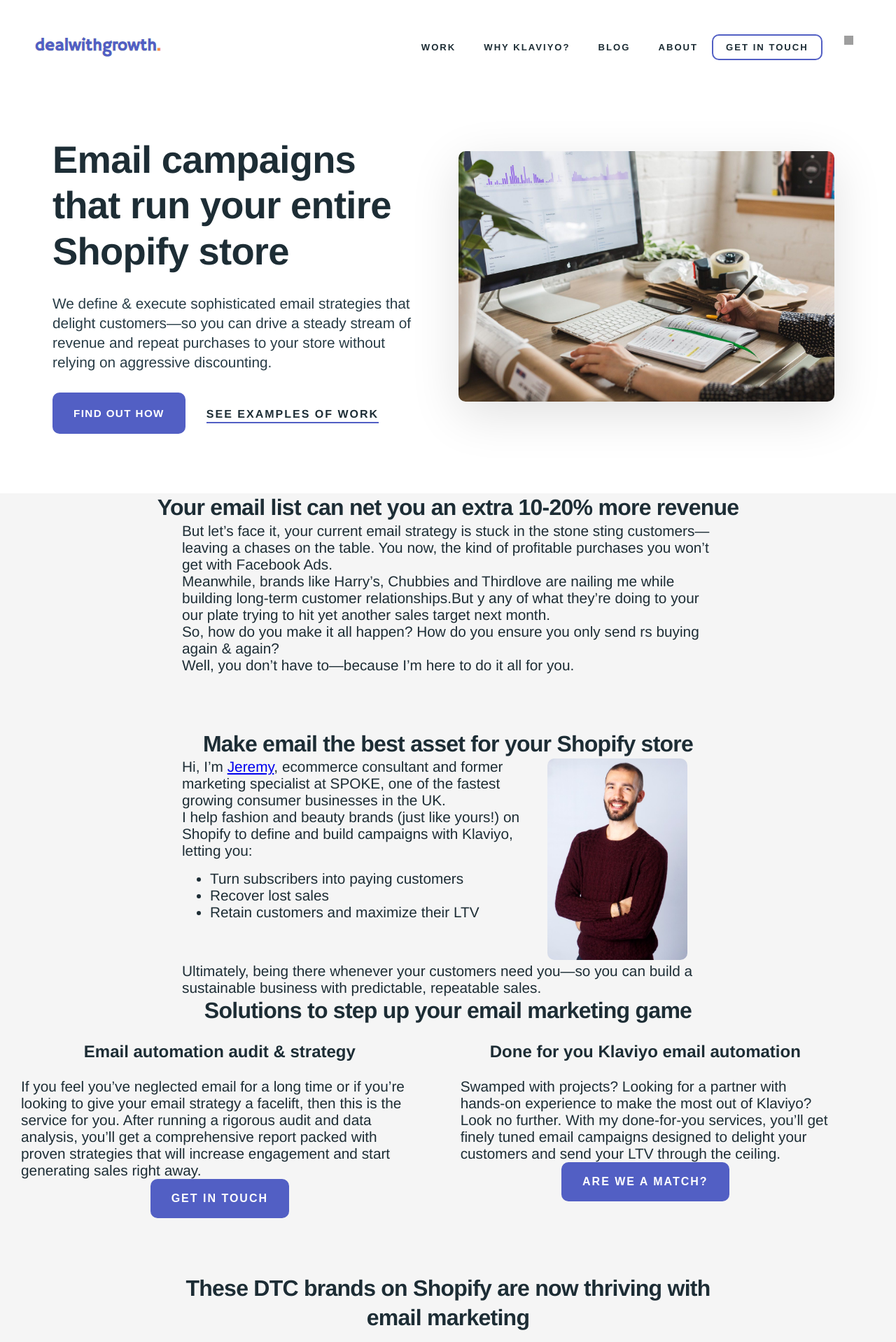
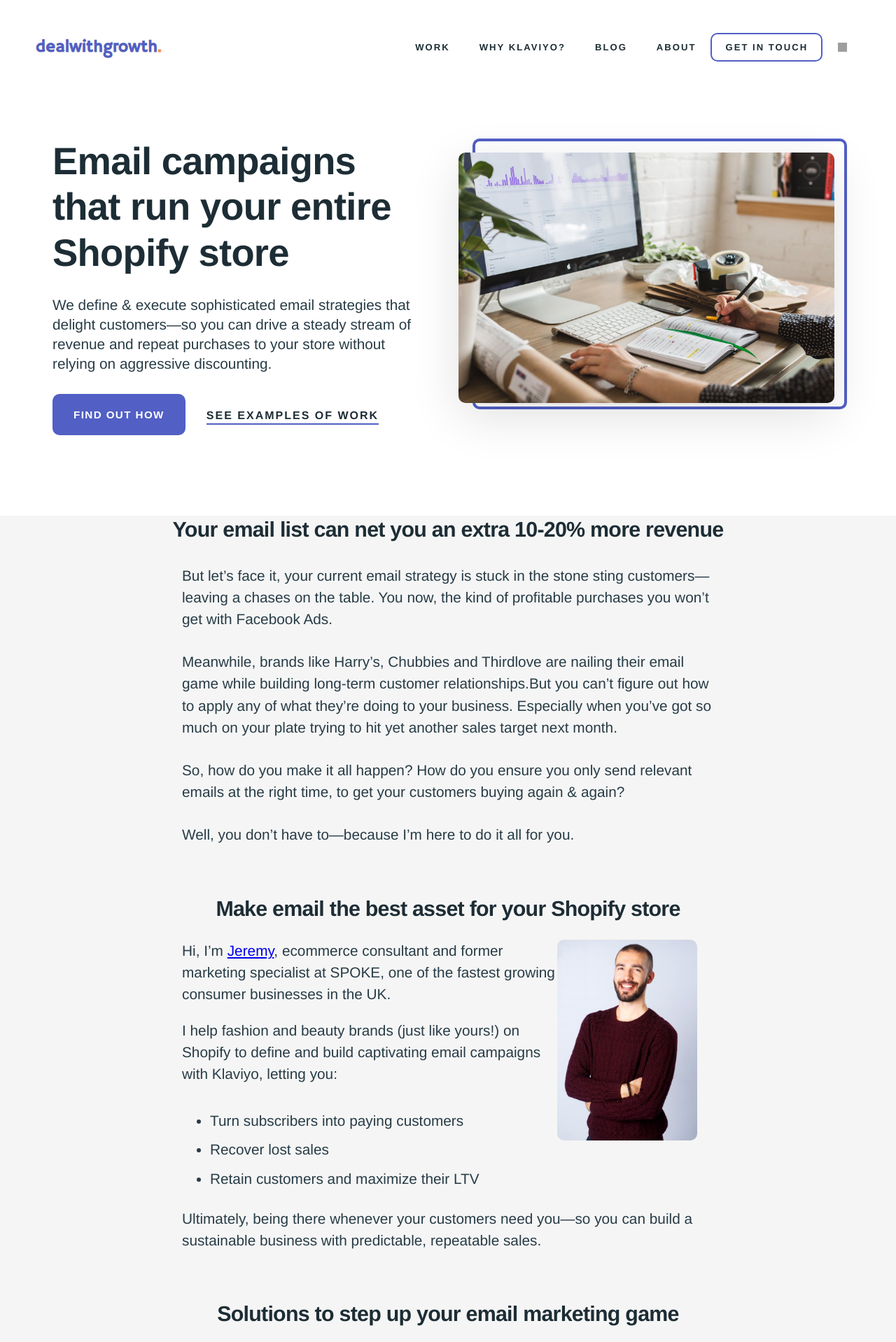
Before and after one commit to sasmilo/react-landing-page-clone, a React (Create React App) app: page / in a window 1280 px wide. Shown: the top 1918 px of the page at 70% size. Built offline with nearby package versions, Linux system fonts and the light colour scheme; grey boxes are pictures that could not be loaded.

Commit message:
Add changes to CSS ov the page

```diff
--- a/src/App.js
+++ b/src/App.js
@@ -66,7 +66,7 @@
     color: ${ourGray};
     text-decoration: none;
     display: block;
-    padding: 10px 18px 0;
+    padding: 12px 19px 0;
     margin-top: 10 px;
     outline-offset: -1px;
     transition: all 0.2s ease-in-out;
@@ -107,13 +107,9 @@
   cursor: pointer;
 `;
 
-const headerParImgStyle = css`
-  margin: 0;
-`;
-
 const headerDiv2 = css`
-  padding-top: 10px;
-  padding-right: 10px;
+  padding-top: 8px;
+  padding-right: 28px;
 `;
 
 const sectionStyles1 = css`
@@ -121,7 +117,14 @@
   align-items: left;
   grid-template-columns: 1fr 1fr;
   padding: 0 75px;
-  padding-bottom: ${paddBott};
+  padding-bottom: calc(30px + ${paddBott});
+
+  ::before {
+    width: 150px;
+    height: 100px;
+    transform: skewY(-deg);
+    background: red;
+  }
 
   h1 {
     color: ${ourGray};
@@ -145,8 +148,6 @@
     width: 100%;
     border-radius: 10px;
     box-shadow: 0 19px 70px 0 rgb(0 0 0 / 12%);
-
-    /* border: 4px solid ${purple}; */
   }
 
   p {
@@ -200,6 +201,20 @@
 `;
 
 const rightDiv1 = css`
+  display: inline-block;
+  position: relative;
+
+  ::before {
+    position: absolute;
+    top: 0;
+    left: 35px;
+    width: calc(100% - 10px);
+    height: calc(100% - 50px);
+    border: 4px solid ${purple};
+    border-radius: 10px;
+    content: '';
+  }
+
   img {
     position: relative;
     top: 20px;
@@ -223,75 +238,86 @@
   padding-right: auto;
   padding-left: auto;
   background-color: ${lightGray};
-  padding-bottom: ${paddBott};
+  padding-bottom: calc(${paddBott} - 40px);
 
   h2 {
     font-family: 'Merriweather', 'Helvetica', 'Arial', serif;
     color: ${ourGray};
     text-align: center;
-    font-size: 2rem;
+    font-size: 1.9rem;
     letter-spacing: -0.75px;
     font-weight: 700;
     line-height: 1.3;
     margin-block-start: 0;
     margin-block-end: 0;
+    padding-bottom: 30px;
   }
 
   p {
     max-width: 760px;
-    color: ${ourGray};
+    color: ${parGray};
     margin-right: auto;
     margin-left: auto;
     font-size: 1.3rem;
-    font-weight: 400;
+    line-height: 1.5;
+    font-weight: 300;
     font-family: 'PT Sans', 'Helvetica', 'Arial', sans-serif;
     margin-block-start: 0;
     margin-block-end: 0;
+    padding-bottom: 30px;
   }
 `;
 
 const sectionStyles3 = css`
   background-color: ${lightGray};
-  width: 100% img {
-    width: 233px;
+  width: 100%;
+  padding-bottom: calc(${paddBott} - 30px);
+
+  img {
+    width: 240px;
     height: auto;
     border-radius: 10px;
-    padding-bottom: ${paddBott};
   }
 
   h2 {
     font-family: 'Merriweather', 'Helvetica', 'Arial', serif;
     color: ${ourGray};
     text-align: center;
-    font-size: 2rem;
+    font-size: 1.9rem;
     letter-spacing: -0.75px;
     font-weight: 700;
     line-height: 1.3;
     margin-block-start: 0;
     margin-block-end: 0;
+    padding-bottom: 25px;
   }
 
   p {
     margin-block-start: 0;
     margin-block-end: 0;
+    padding-bottom: 20px;
   }
 
+  li {
+    padding-bottom: 10px;
+  }
   p,
   li {
     max-width: 760px;
-    color: ${ourGray};
+    color: ${parGray};
     margin-right: auto;
     margin-left: auto;
     font-size: 1.3rem;
-    font-weight: 400;
+    line-height: 1.5;
+    font-weight: 300;
     font-family: 'PT Sans', 'Helvetica', 'Arial', sans-serif;
   }
 `;
 
 const gridSection3 = css`
   display: grid;
-  grid-template-columns: 3fr 1fr;
-  width: 95%;
+  grid-template-columns: 12fr 5fr;
+  width: 100%;
   height: auto;
 `;
 
@@ -310,7 +336,9 @@
 
 const sectionStyles4 = css`
   background-color: ${lightGray};
-  padding-bottom: ${paddBott};
+  padding-bottom: calc(${paddBott} + 35px);
+  padding-left: 50px;
+  padding-right: 50px;
   h2 {
     max-width: 760px;
     margin-right: auto;
@@ -318,28 +346,34 @@
     font-family: 'Merriweather', 'Helvetica', 'Arial', serif;
     color: ${ourGray};
     text-align: center;
-    font-size: 2rem;
+    font-size: 1.9rem;
     letter-spacing: -0.75px;
     font-weight: 700;
     line-height: 1.3;
     margin-block-start: 0;
     margin-block-end: 0;
+    padding-bottom: 60px;
   }
 `;
 
 const gridSection4 = css`
   display: grid;
   grid-template-columns: auto auto;
-  width: 95%;
+  grid-gap: 20px;
+  width: 100%;
   height: auto;
 `;
 
 const elementOfGrid4 = css`
+  background: #fff;
+  border-radius: 10px;
+  padding: 30px;
+
   h3 {
     font-family: 'Merriweather', 'Helvetica', 'Arial', serif;
     color: ${ourGray};
     text-align: center;
-    font-size: 1.5rem;
+    font-size: 1.4rem;
   }
 
   p {
@@ -347,21 +381,25 @@
     margin-right: auto;
     margin-left: auto;
     font-size: 1.3rem;
-    font-weight: 400;
+    line-height: 1.5;
+    font-weight: 300;
     font-family: 'PT Sans', 'Helvetica', 'Arial', sans-serif;
     max-width: 760px;
     margin: 30px 30px 28px;
-    padding: 0;
+    padding-bottom: 30px;
     margin-block-start: 0;
     margin-block-end: 0;
   }
 
   button {
+  }
+`;
+const leftGridButt4 = css`
   border-radius: 10px;
   border: none;
   background-color: ${purple};
+  color: #fff;
   font-size: 1rem;
-    color: #fff;
   font-weight: 700;
   letter-spacing: 2px;
   line-height: 1;
@@ -373,25 +411,46 @@
   cursor: pointer;
   margin: auto;
   display: block;
-  }
+`;
+
+const rightGridButt4 = css`
+  border-radius: 10px;
+  border: none;
+  font-size: 1rem;
+  font-weight: 700;
+  letter-spacing: 2px;
+  line-height: 1;
+  padding: 20px 30px 20px;
+  text-align: center;
+  text-decoration: none;
+  text-transform: uppercase;
+  width: auto;
+  cursor: pointer;
+  margin: auto;
+  display: block;
+  background-color: #fff;
+  color: #000;
+  border: 2px solid ${purple};
+  border-radius: 10px;
+  font-family: 'PT Sans', 'Helvetica', 'Arial', sans-serif;
 `;
 
 const sectionStyles5 = css`
   background-color: ${lightGray};
   padding-bottom: ${paddBott};
   h2 {
-    max-width: 760px;
     margin-right: auto;
     margin-left: auto;
     font-family: 'Merriweather', 'Helvetica', 'Arial', serif;
     color: ${ourGray};
     text-align: center;
-    font-size: 2rem;
+    font-size: 1.9rem;
     letter-spacing: -0.75px;
     font-weight: 700;
     line-height: 1.3;
     margin-block-start: 0;
     margin-block-end: 0;
+    padding-bottom: 20px;
   }
 
   p {
@@ -425,9 +484,12 @@
   display: flex;
   flex-wrap: wrap;
   align-items: baseline;
+  line-height: 1.3;
   justify-content: space-between;
   list-style: none;
   margin-left: 0px;
+  padding-left: 60px;
+  padding-right: 60px;
 
   img {
     height: 20px;
@@ -439,30 +501,33 @@
   padding-right: auto;
   padding-left: auto;
   background-color: ${lightGray};
-  padding-bottom: ${paddBott};
+  padding-bottom: calc(${paddBott} - 40px);
 
   h2 {
     font-family: 'Merriweather', 'Helvetica', 'Arial', serif;
     color: ${ourGray};
     text-align: center;
-    font-size: 2rem;
+    font-size: 1.9rem;
     letter-spacing: -0.75px;
     font-weight: 700;
     line-height: 1.3;
     margin-block-start: 0;
     margin-block-end: 0;
+    padding-bottom: 30px;
   }
 
   p {
     max-width: 760px;
-    color: ${ourGray};
+    color: ${parGray};
     margin-right: auto;
     margin-left: auto;
+    line-height: 1.5;
     font-size: 1.3rem;
-    font-weight: 400;
+    font-weight: 300;
     font-family: 'PT Sans', 'Helvetica', 'Arial', sans-serif;
     margin-block-start: 0;
     margin-block-end: 0;
+    padding-bottom: 30px;
   }
 
   img {
@@ -471,18 +536,24 @@
   }
 `;
 
+const smallLine6 = css`
+  width: 50px;
+  border-bottom: 2px solid ${purple};
+`;
+
 const sectionStyles7 = css`
-  padding-bottom: ${paddBott};
+  padding-bottom: calc(${paddBott} - 70px);
   h2 {
     font-family: 'Merriweather', 'Helvetica', 'Arial', serif;
     color: ${ourGray};
     text-align: center;
-    font-size: 2rem;
+    font-size: 1.9rem;
     letter-spacing: -0.75px;
     font-weight: 700;
     line-height: 1.3;
     margin-block-start: 0;
     margin-block-end: 0;
+    padding-bottom: 30px;
   }
 
   p {
@@ -491,11 +562,13 @@
     margin-right: auto;
     margin-left: auto;
     font-size: 1.3rem;
-    font-weight: 400;
+    line-height: 1.5;
+    font-weight: 300;
     font-family: 'PT Sans', 'Helvetica', 'Arial', sans-serif;
     text-align: center;
     margin-block-start: 0;
     margin-block-end: 0;
+    padding-bottom: 30px;
   }
 
   button {
@@ -521,10 +594,11 @@
 const sectionStyles8 = css`
   display: grid;
   grid-template-columns: 1fr 1fr 1fr 1fr;
-  padding: 3rem 0 0;
   background: ${footerGray};
   color: ${white};
+  padding-top: 3rem;
   padding-left: 50px;
+  padding-bottom: calc(${paddBott} - 80px);
 
   h3 {
     font-family: 'Merriweather', 'Helvetica', 'Arial', serif;
@@ -606,6 +680,17 @@
           margin: 0;
           padding: 0;
           z-index: -1;
+
+          /* ::before {
+            background-color: #f5f5f5;
+            content: '';
+            height: 150%;
+            transform: skewY(-5deg);
+            position: absolute;
+            top: -240px;
+            width: 100%;
+            z-index: -1;
+          } */
         `}
       >
         <header css={headerStyles}>
@@ -628,9 +713,9 @@
               <span>Get in touch</span>
             </a>
 
-            <p css={headerParImgStyle}>
+            <a href="#1">
               <img src={usa} alt="usa" css={headerFlagStyle} />
-            </p>
+            </a>
           </div>
         </header>
 
@@ -662,13 +747,15 @@
           </p>
           <p>
             Meanwhile, brands like Harry’s, Chubbies and Thirdlove are nailing
-            me while building long-term customer relationships.But y any of what
-            they’re doing to your our plate trying to hit yet another sales
-            target next month.
+            their email game while building long-term customer relationships.But
+            you can’t figure out how to apply any of what they’re doing to your
+            business. Especially when you’ve got so much on your plate trying to
+            hit yet another sales target next month.
           </p>
           <p>
             So, how do you make it all happen? How do you ensure you only send
-            rs buying again & again?
+            relevant emails at the right time, to get your customers buying
+            again & again?
           </p>
           <p>Well, you don’t have to—because I’m here to do it all for you.</p>
         </section>
@@ -685,7 +772,8 @@
                 </p>
                 <p>
                   I help fashion and beauty brands (just like yours!) on Shopify
-                  to define and build campaigns with Klaviyo, letting you:
+                  to define and build captivating email campaigns with Klaviyo,
+                  letting you:
                 </p>
                 <ul>
                   <li>Turn subscribers into paying customers</li>
@@ -717,7 +805,7 @@
                 strategies that will increase engagement and start generating
                 sales right away.
               </p>
-              <button>Get in touch</button>
+              <button css={leftGridButt4}>Get in touch</button>
             </div>
             <div css={elementOfGrid4}>
               <h3>Done for you Klaviyo email automation</h3>
@@ -728,7 +816,7 @@
                 campaigns designed to delight your customers and send your LTV
                 through the ceiling.
               </p>
-              <button>Are we a match?</button>
+              <button css={rightGridButt4}>Are we a match?</button>
             </div>
           </div>
         </section>
@@ -873,7 +961,7 @@
             sure they’re a valued part of the community.
           </p>
           <p>Want me to do the same for you?</p>
-          <button> </button>
+          <p css={smallLine6} />
         </section>
 
         <section id="section7" css={sectionStyles7}>
@@ -885,6 +973,7 @@
             LTV through the ceiling.
           </p>
           <button>Let's talk email </button>
+          <br />
           <p>
             Not ready to get in touch yet?{' '}
             <a href="#1" alt="link33">
@@ -940,8 +1029,6 @@
               </a>
             </p>
           </div>
-          <br />
-          <br />
         </section>
 
         <footer css={footerStyles}>
```
Lines whose indentation alone changed are shown as unchanged.
